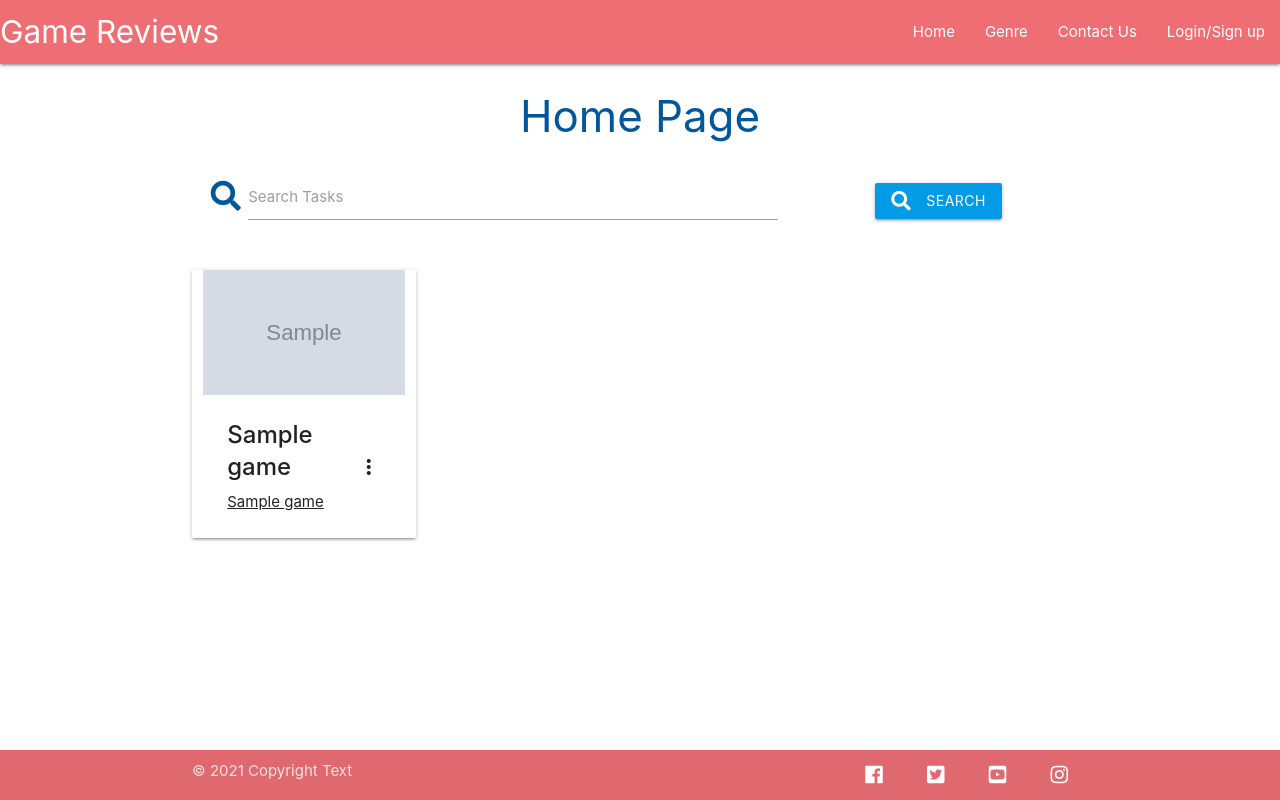
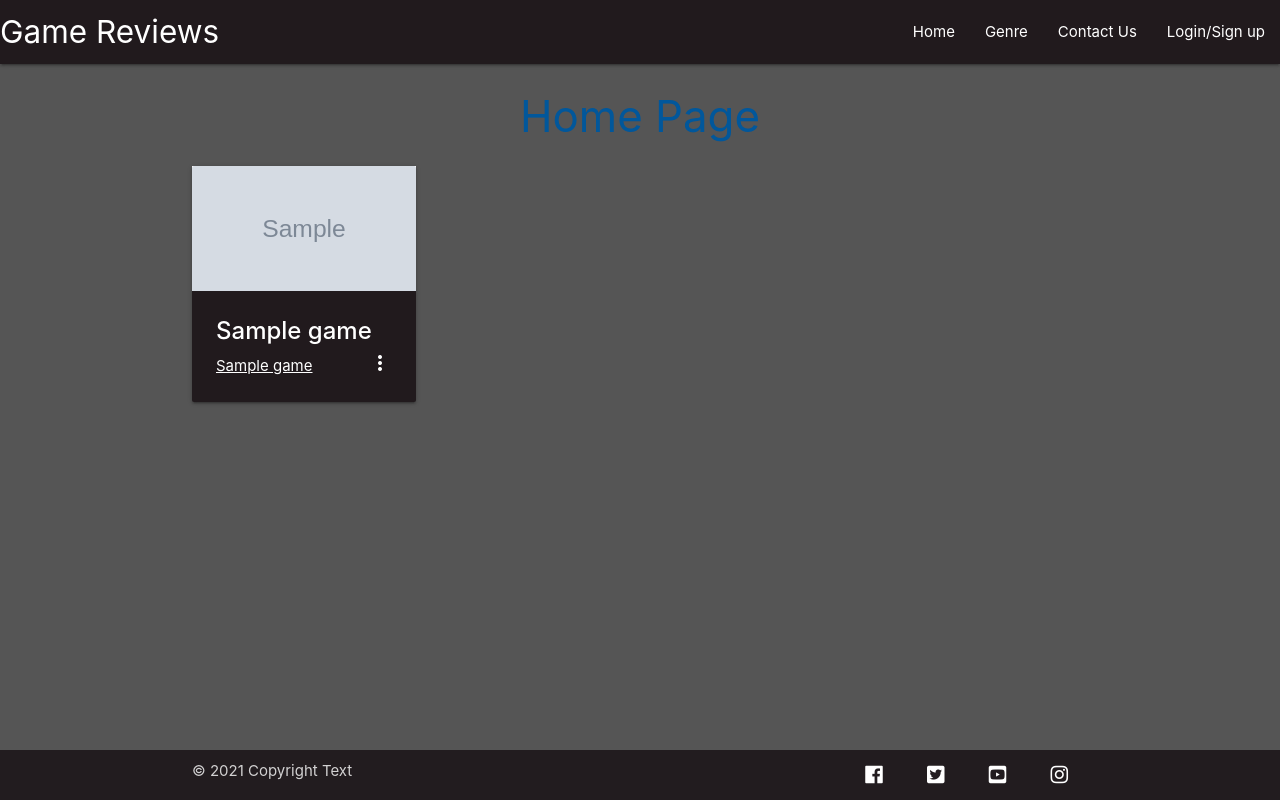
Before and after one commit to KevAndrews/Milestone_Project_3, a Flask app: page / in a window 1280 px wide. Run offline with Flask 2, Linux system fonts and the light colour scheme; grey boxes marked "Sample" are stand-in pictures; a database or web service that is not in the repository returns one stand-in record (values such as "Sample title"); some libraries are stand-ins or nearby versions.

Commit message:
Update UI and colours Update Game display on index page

```diff
--- a/app.py
+++ b/app.py
@@ -3,6 +3,7 @@ from flask import (
     Flask, flash, render_template,
     redirect, request, session, url_for)
 from flask_pymongo import PyMongo
+from flask_paginate import Pagination, get_page_parameter
 from bson.objectid import ObjectId
 from werkzeug.security import generate_password_hash, check_password_hash
 if os.path.exists("env.py"):
@@ -20,8 +21,20 @@ mongo = PyMongo(app)
 
 @app.route("/")
 def index():
+
+    per_page = 9
+
+    page = request.args.get(get_page_parameter(), type=int, default=1)
+
     games = list(mongo.db.games.find())
-    return render_template("index.html", games=games)
+
+    games_to_display = display_games(games,page,per_page)
+
+    pagination = Pagination(page=page, per_page=per_page, total=len(games))
+
+    return render_template("index.html",
+                            games=games_to_display,
+                            pagination=pagination)
 
 
 @app.route("/login", methods=["GET", "POST"])
@@ -100,6 +113,29 @@ def profile(username):
     return redirect(url_for("login"))
 
 
+def display_games(game_list, curr_page, per_page):
+    """
+    Method to handle Pagination of games.
+    Give a list of games, the current page the user is on and
+    the number of games to display it returns a list of games
+    """
+
+    next_index = 9
+
+    games_to_display = []
+
+    if curr_page > 1:
+        offset = (curr_page - 1) * per_page
+        if (offset + next_index) > len(game_list):
+            games_to_display = game_list[offset:]
+        else:
+            games_to_display = game_list[offset:next_index]
+    else:
+        offset = 0
+        games_to_display = game_list[offset:next_index]
+
+    return games_to_display
+
 if __name__ == "__main__":
     app.run(host=os.environ.get("IP"),
             port=int(os.environ.get("PORT")),
--- a/static/css/style.css
+++ b/static/css/style.css
@@ -5,13 +5,19 @@ body {
   flex-direction: column;
   margin: 0;
   padding: 0;
+  background-color: #555;
 }
 
 main {
   flex: 1 0 auto;
 }
 
-/* Style for Card images */
+/* Custom Code for Navbar */
+.nav-wrapper{
+  background-color: #211a1dff;
+}
+
+/* Custom Code for Card images */
 .card .card-image img {
   height: 100%;
 }
@@ -39,7 +45,30 @@ main {
   color: white;
 }
 
-/* Footer Style */
+/* Custom Code for Buttons */
+.btn {
+  background-color: #211a1dff;
+}
+
+/* Custom Code for Cards */
+.card {
+  background-color: #211a1dff;
+}
+
+.card .card-reveal {
+  background-color: #211a1dff;
+}
+
+.card-image {
+  background-color: #fff;
+}
+
+.row .col {
+  padding: 0;
+}
+
+/* Custom Code for Footer */
 .page-footer {
   padding-top: 0;
+  background-color: #211a1dff;
 }
--- a/templates/index.html
+++ b/templates/index.html
@@ -2,21 +2,6 @@
 {% block content %}
 
   <h3 class="light-blue-text text-darken-4 center-align">Home Page</h3>
-  <!-- Search Box Section -->
-  <section class="search-box">
-    <div class="row valign-wrapper center-align">
-      <div class="input-field col s12 m8">
-        <i class="fas fa-search prefix light-blue-text text-darken-4"></i>
-        <input type="text" name="query" id="query" minlength="3" class="validate" required>
-        <label for="query">Search Tasks</label>
-      </div>
-      <div class="col s12 m4">
-        <button type="submit" class="light-blue darken-1 btn text-shadow">
-          <i class="fas fa-search left"></i> Search
-        </button>
-      </div>
-    </div>
-  </section>
 
   {% if games|length > 0 %}
   <!-- Game Display Section -->
@@ -33,14 +18,14 @@
             <img class="activator" src="{{ game.img_link }}" alt="Display image for {{ game.name }}">
           </div>
           <div class="card-content">
-            <span class="card-title activator grey-text text-darken-4"><strong>{{ game.name }}</strong><i
+            <span class="card-title activator white-text"><strong>{{ game.name }}</strong><i
                 class="material-icons right">more_vert</i></span>
-            <p><u>{{ game.category_name }}</u></p>
+            <p class="white-text"><u>{{ game.category_name }}</u></p>
           </div>
           <div class="card-reveal">
-            <span class="card-title grey-text text-darken-4"><strong>{{ game.name }}</strong><i
+            <span class="card-title white-text"><strong>{{ game.name }}</strong><i
                 class="material-icons right">close</i></span>
-            <p>{{ game.description }}</p>
+            <p class="white-text">{{ game.description }}</p>
           </div>
         </div>
       {% if loop.last or loop.index % 3 == 0 %}
@@ -50,4 +35,6 @@
   </section>
   {% endif %}
 
+  {{ pagination.links }}
+
 {% endblock %}
```
